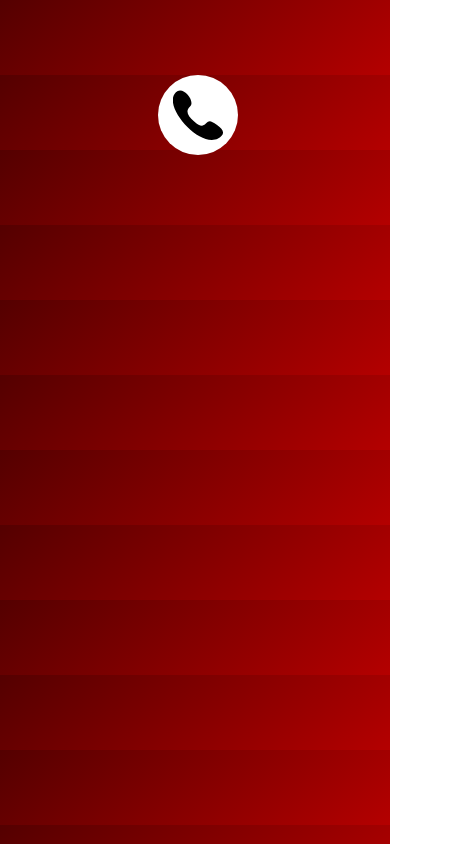
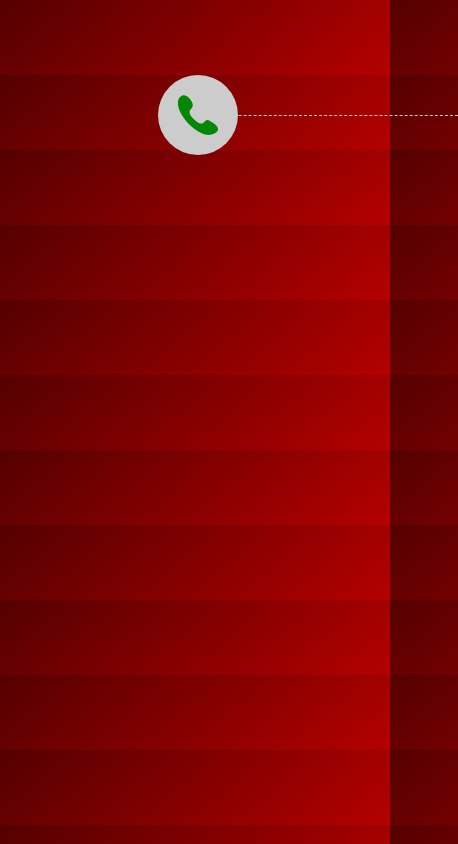
Before and after one commit to agawrysiuk/camunda-pizza-order, an Angular app in the folder pizza-order-frontend/: page / in a window 390 px wide. Shown: the whole page, 458 px wide, since content can reach past the window. Built offline with nearby package versions, Linux system fonts and the light colour scheme.

Commit message:
Css added phone calling line

```diff
--- a/pizza-order-frontend/src/component/phone-calling/phone-calling.component.css
+++ b/pizza-order-frontend/src/component/phone-calling/phone-calling.component.css
@@ -7,7 +7,7 @@
 .calling-circle {
   position: absolute;
   display: block;
-  background: white;
+  background: #ccc;
   width: 80px;
   height: 80px;
   border-radius: 80px;
@@ -16,8 +16,19 @@
 .calling-image {
   position: absolute;
   z-index: 1;
-  top: 15px;
-  left: 15px;
-  width: 50px;
+  top: 20px;
+  left: 20px;
+  width: 40px;
   height: auto;
+  filter: invert(27%) sepia(51%) saturate(2878%) hue-rotate(90deg) brightness(104%) contrast(97%);
 }
+
+.calling-line {
+  position: absolute;
+  width: 300px;
+  display: block;
+  top: 32px;
+  height: 1px;
+  border: 0;
+  border-top: 1px dashed #ccc;
+}
--- a/pizza-order-frontend/src/component/phone-calling/phone-calling.component.html
+++ b/pizza-order-frontend/src/component/phone-calling/phone-calling.component.html
@@ -1,4 +1,5 @@
 <div class="calling-group">
   <div class="calling-circle"></div>
   <img class="calling-image" src="/assets/svg/calling.svg" alt="calling">
+  <hr class="calling-line"/>
 </div>
```
